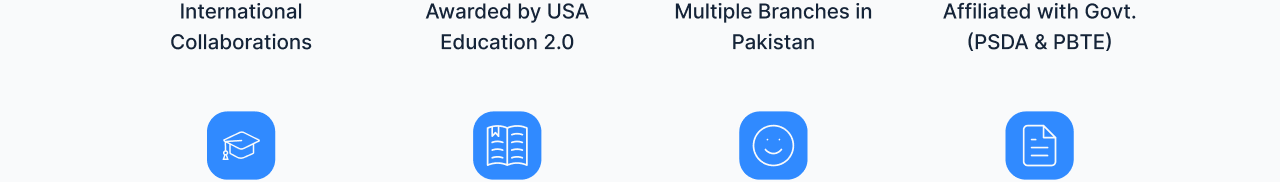
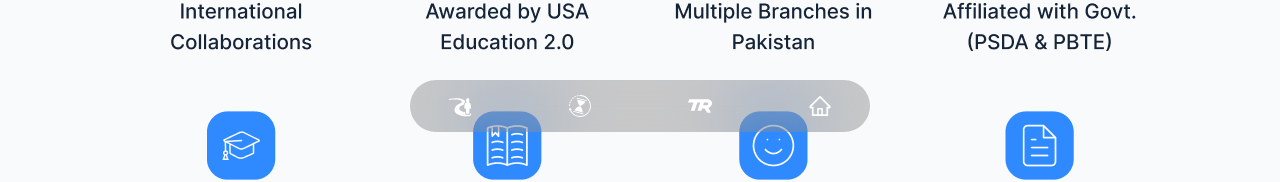
Before and after one commit to rahilazhar12/PNY, a React (Create React App) app: page / in a window 1280 px wide. Shown: the part 660-842 px from the top of the page. Built offline with nearby package versions, Linux system fonts and the light colour scheme.

Commit message:
second commit

```diff
--- a/src/Components/Bottomnavbar.js
+++ b/src/Components/Bottomnavbar.js
@@ -1,5 +1,7 @@
 import React from 'react'
 import {AiOutlineHome} from 'react-icons/ai'
+import {GiJourney , GiDuration} from 'react-icons/gi'
+import {SiTrainerroad} from 'react-icons/si'
 import { Link } from 'react-scroll'
 
 const Bottomnavbar = () => {
@@ -8,14 +10,14 @@ const Bottomnavbar = () => {
     <div className=' container mx-auto px-6'>
 
       <div className='w-full bg-black/20 h-[52px]  backdrop-blur-2xl rounded-full max-w-[460px] mx-auto
-      px-5 flex justify-between text-2xl items-center'>
-      <Link className='w-[60px] h-[60px] flex items-center justify-center'>
-      <AiOutlineHome/></Link>
-      <Link className='w-[60px] h-[60px] flex items-center justify-center'>
-      <AiOutlineHome/></Link>
-      <Link className='w-[60px] h-[60px] flex items-center justify-center'>
-      <AiOutlineHome/></Link>
-      <Link className='w-[60px] h-[60px] flex items-center justify-center'>
+      px-5 flex justify-between text-2xl items-center text-white'>
+      <Link to='journey' activeClass='active' smooth={true} spy={true} offset={-450} className='w-[60px] h-[60px] flex items-center justify-center'>
+      <GiJourney/></Link>
+      <Link to='duration' activeClass='active' smooth={true} spy={true} offset={-450} className='w-[60px] h-[60px] flex items-center justify-center'>
+      <GiDuration/></Link>
+      <Link to='trainer' activeClass='active' smooth={true} spy={true} offset={-450} className='w-[60px] h-[60px] flex items-center justify-center'>
+      <SiTrainerroad/></Link>
+      <Link to='home' activeClass='active' smooth={true} spy={true} offset={-450} className='w-[60px] h-[60px] flex items-center justify-center'>
       <AiOutlineHome/></Link>
       </div>
     </div>
--- a/src/Screens/Home.js
+++ b/src/Screens/Home.js
@@ -22,16 +22,16 @@ const Home = () => {
   return (
     <>
       <Flowbite>
-        <main className='bg-white dark:bg-slate-800   ring-1 ring-slate-900/5 shadow-xl'>
+        <main id='home' className='bg-white dark:bg-slate-800   ring-1 ring-slate-900/5 shadow-xl'>
           <Searchbar />
 
 
              <section>
-
+              <Bottomnavbar/>
              </section>
 
           {/* Section-2 */}
-          <section>
+          <section >
             <div className="grid grid-cols-12 lg:grid-cols-12 max-sm:grid-cols-6">
               <div className="column1 max-sm:order-1 p-10 lg:col-span-7 md:col-span-7  max-sm:col-span-6">
                 <div className='text-3xl font-Inter fon-medium max-sm:text-center font-bold dark:text-white'><span className='text-[#F10900]'>PNY</span> Trainings</div>
@@ -71,9 +71,10 @@ const Home = () => {
           </section>
 
           {/* Section-3 */}
+          <section className=''>
           <div class="grid md:p-5">
             <div class=" flex justify-center">
-              <p className='lg:text-4xl text-center font-bold max-sm:text-2xl md:text-2xl dark:text-white'>Our Journey to Success</p>
+              <p id='journey' className='lg:text-4xl text-center font-bold max-sm:text-2xl md:text-2xl dark:text-white'>Our Journey to Success</p>
             </div>
 
             <div class="PNYTrainingsPakistan p-2 justify-center flex">
@@ -85,6 +86,7 @@ const Home = () => {
               <img src={newgroup} class="img-fluid" alt="" />
             </div>
           </div>
+          </section>
 
           {/* Section-4 */}
           <section className='mt-10 md:mt-0'>
@@ -112,7 +114,7 @@ const Home = () => {
           </section>
 
           {/* Section-5 */}
-          <section className='bg-blue-500 p-15 text-white md:p-5'>
+          <section id='duration' className='bg-blue-500 p-15 text-white md:p-5'>
             <div className="grid justify-center">
               <div className='lg:text-4xl row-span-1 font-bold text-center max-sm:text-2xl lg:py-4 max-sm:py-5 md:text-2xl'>Duration that Develop your Skills</div>
               <div className='lg:text-lg lg:w-[990px] row-span-1 p-2 text-center max-sm:text-base max-sm:px-5'>Unlock your potential with our comprehensive range of skill programs! Choose from 1-year diploma programs, 6-month certified courses, 3-2 month certified courses, and professional boot camps. Upgrade your skills today!</div>
@@ -317,7 +319,7 @@ const Home = () => {
           </section>
 
           {/* Section-10 */}
-          <section className='lg:p-10 max-sm:p-5 md:mt-10'>
+          <section id='trainer' className='lg:p-10 max-sm:p-5 md:mt-10'>
             <div className="grid">
               <div className="collaboration text-center lg:text-4xl font-bold max-sm:text-2xl md:text-2xl dark:text-white">Our trainers certified from</div>
               <div className="imageaffiliation flex justify-center max-sm:p-2 lg:py-10 md:px-5 ">
```
